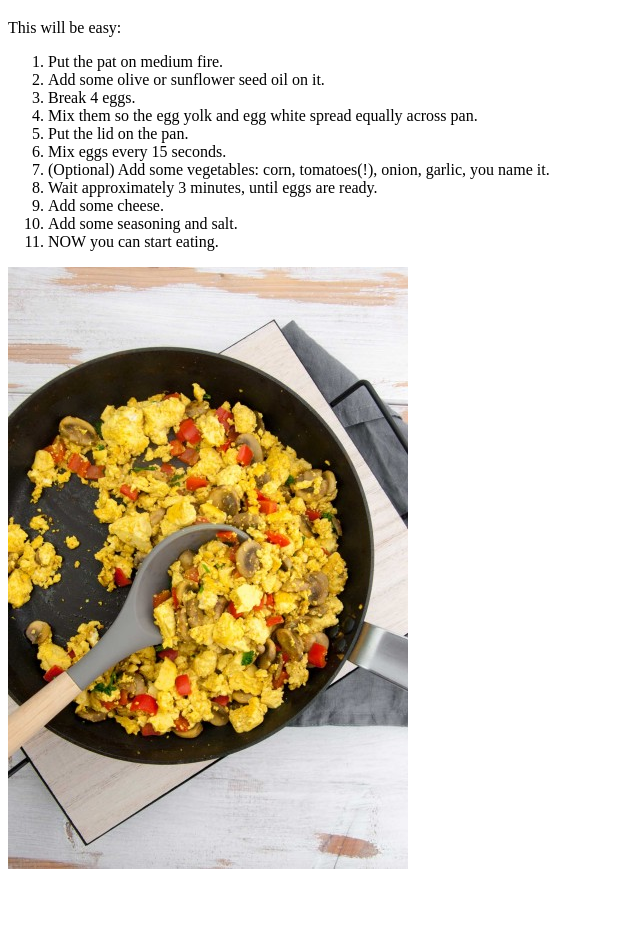
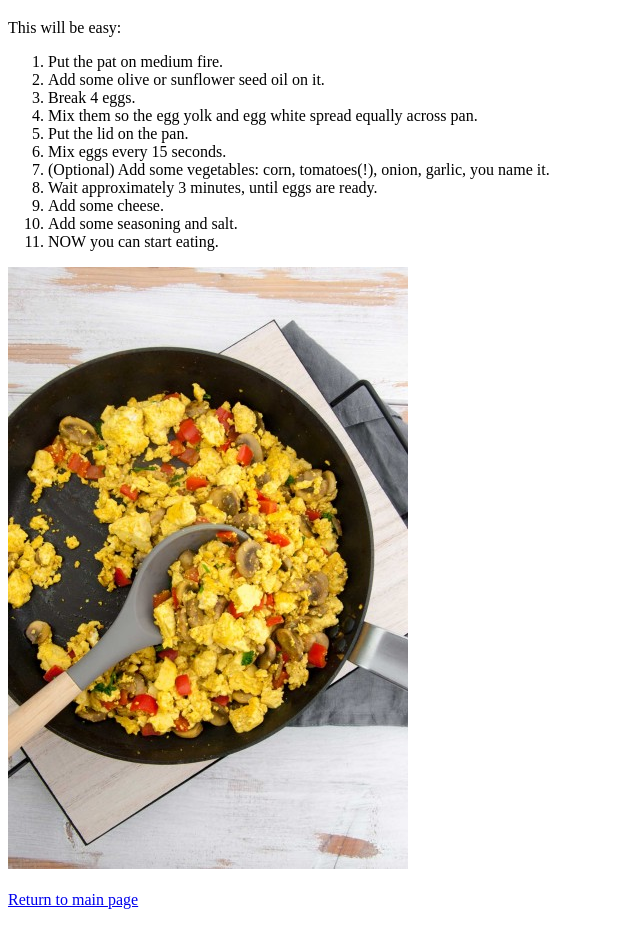
Before and after one commit to carter3838/Recipes-site, a plain HTML site: page scrambled_eggs.html in a window 1280 px wide. Shown: the part 61-1008 px from the top of the page, without its empty margins (0-640 px from the left). Before the commit the page ends 942 px from the top, so only its background shows below. Drawn offline with Linux system fonts and the light colour scheme; files whose address does not match are found by name.

Commit message:
Link to the main page has been added

```diff
--- a/scrambled_eggs.html
+++ b/scrambled_eggs.html
@@ -24,6 +24,9 @@
         </ol>
     </p>
     <img src="/home/victor/repos/recipes_site/Recipes-site/images/scrambled_eggs.jpg" alt="scrambled eggs">
-
+<br>
+<br>
+    <a href="index.html">Return to main page</a>
+    <br><br><br>
 </body>
 </html>
```
